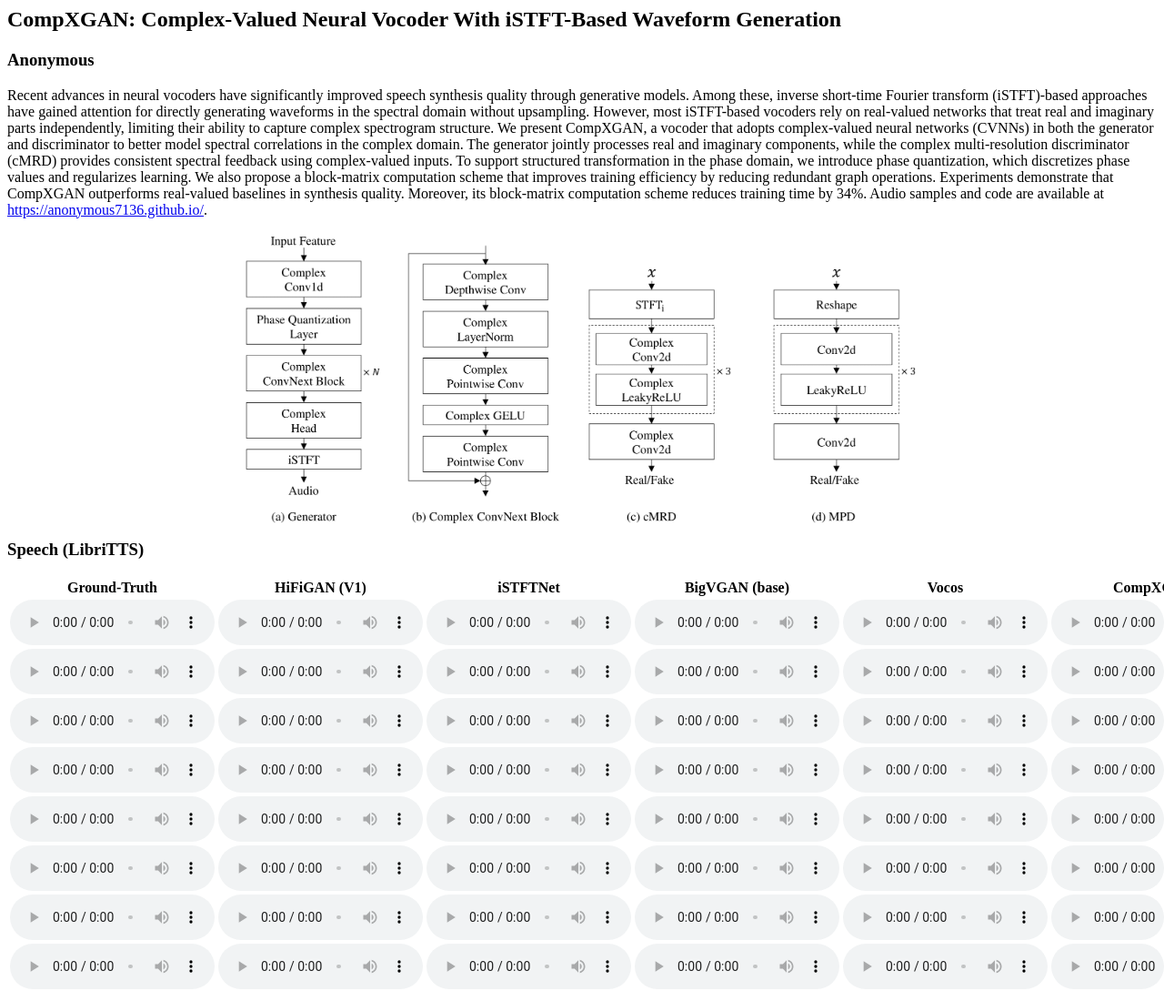
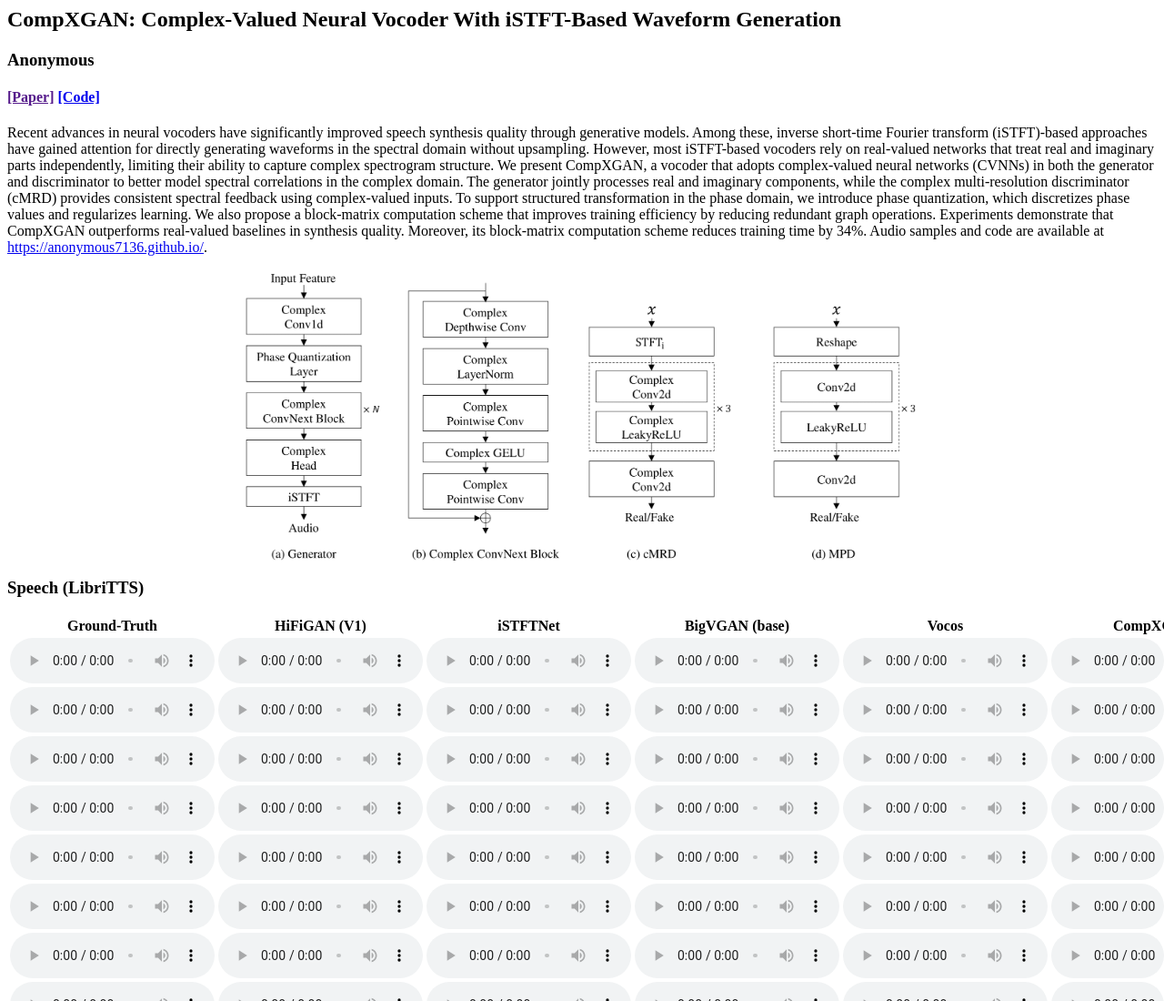
Before and after one commit to anonymous7136/anonymous7136.github.io, a plain HTML site: page index.html in a window 1280 px wide. Shown: the top 1100 px of the page at 91% size. Drawn offline with Linux system fonts and the light colour scheme.

Commit message:
Update index.html

```diff
--- a/index.html
+++ b/index.html
@@ -7,6 +7,7 @@
 
 <h3>Anonymous</h3>
 
+<h4><a href="">[Paper]</a> <a href="https://github.com/anonymous7136/CompXGAN/tree/main">[Code]</a></h4>
 
 <body>
 
```
